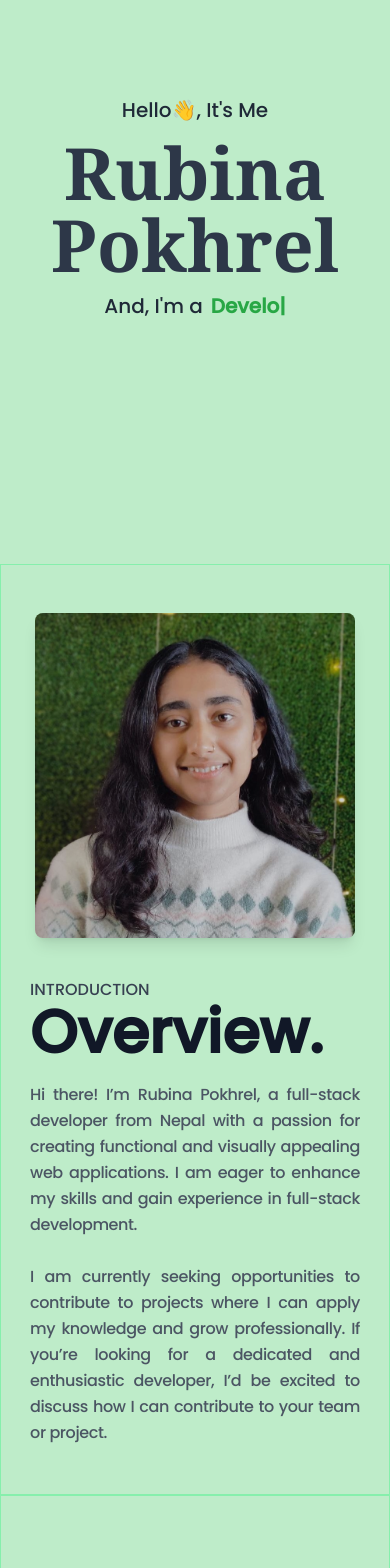
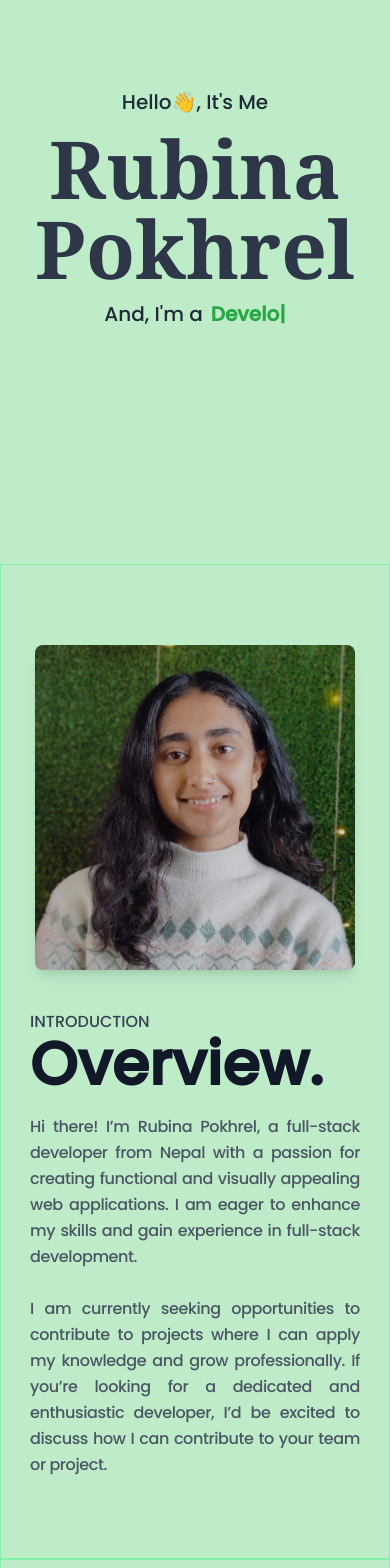
Before and after one commit to rubinapokhrel061/RubinaPortfolio, a React (Vite) app: page / in a window 390 px wide. Shown: the part 280-1848 px from the top of the page. Built offline with nearby package versions, Linux system fonts and the light colour scheme; a web font is replaced by a local one.

Commit message:
fix some style

```diff
--- a/src/components/About.jsx
+++ b/src/components/About.jsx
@@ -4,7 +4,7 @@ const About = () => {
   return (
     <div
       id="about"
-      className="w-full min-h-screen py-12 md:pt-28 border border-green-300"
+      className="w-full min-h-screen py-20 md:pt-28 border border-green-300"
     >
       <div className="max-w-screen-2xl">
         <div className="flex flex-col md:flex-row md:justify-evenly items-center gap-10 lg:gap-14 w-[85%] mx-auto">
--- a/src/components/HomeSec.jsx
+++ b/src/components/HomeSec.jsx
@@ -8,7 +8,7 @@ const HomeSec = () => {
           <span className="text-xl md:text-3xl animate-zoomIn text-gray-800">
             Hello👋, It's Me
           </span>
-          <h3 className="text-7xl font-bold md:text-8xl lg:text-9xl font-serif  animate-zoomIn">
+          <h3 className="text-[80px] leading-[1] font-bold md:text-8xl lg:text-9xl font-serif  animate-zoomIn">
             Rubina Pokhrel
           </h3>
           <div className="flex space-x-2 justify-center text-xl md:text-3xl text-gray-800">
```
